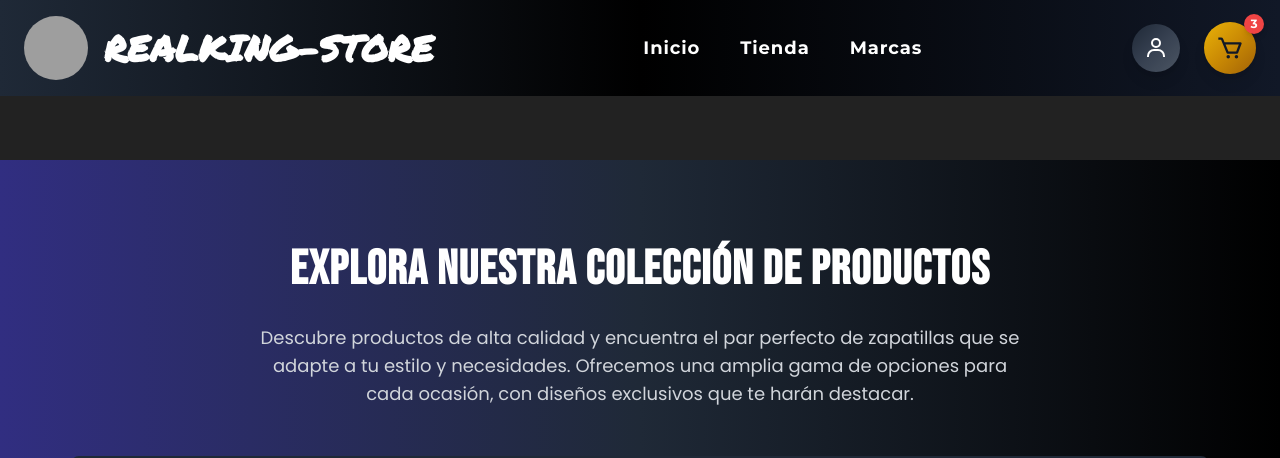
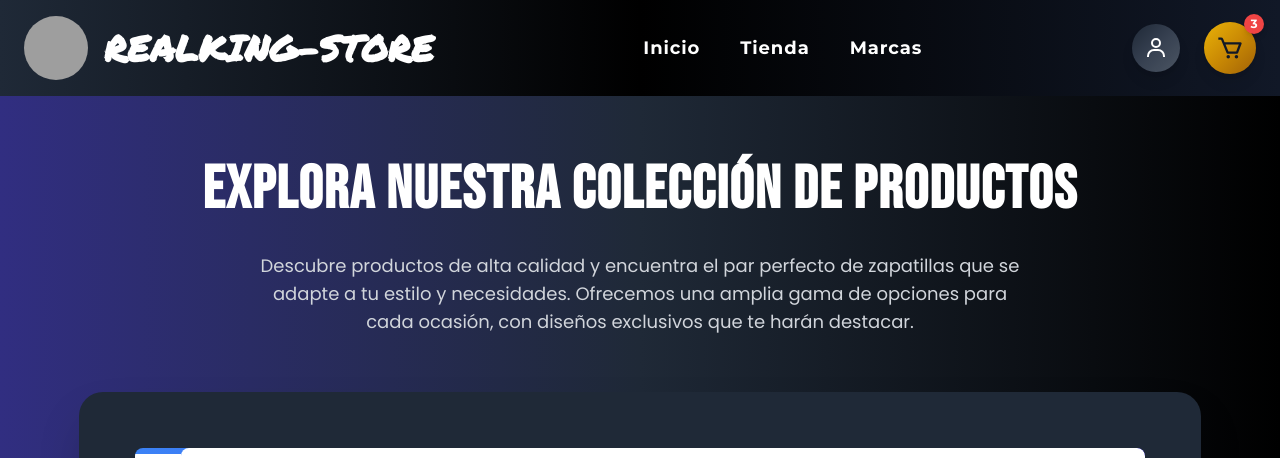
Before and after one commit to Flaviozr/flaviochiguay-grupo1-proyectofinal, a React (Vite) app: page /products in a window 1280 px wide. Shown: the top 458 px of the page. Built offline with nearby package versions, Linux system fonts and the light colour scheme; grey boxes are pictures that could not be loaded.

Commit message:
actualizacion search

```diff
--- a/src/components/Home/Home.jsx
+++ b/src/components/Home/Home.jsx
@@ -1,4 +1,5 @@
 import { Link } from "react-router-dom";
+
 
 export default function Home() {
     const banners = [
--- a/src/components/ItemList/ItemList.jsx
+++ b/src/components/ItemList/ItemList.jsx
@@ -2,15 +2,14 @@ import Item from "../Item/Item";
 import { getProducts } from "../../data/Zapatilla";
 import { useEffect, useState } from "react";
 import Loading from "../Loading/Loading";
-import Search from "../Search/Search"; // Asegúrate de importar el componente Search
+import Search from "../Search/Search";
 
 export default function ItemList({ initialProducts }) {
     const [products, setProducts] = useState(initialProducts || []);
     const [loading, setLoading] = useState(!initialProducts);
-    const [selectedCategory, setSelectedCategory] = useState(''); // Estado para la categoría seleccionada
-    const [searchQuery, setSearchQuery] = useState(''); // Estado para el término de búsqueda
+    const [selectedCategory, setSelectedCategory] = useState('');
+    const [searchQuery, setSearchQuery] = useState('');
 
-    // Función para manejar el cambio de categoría al hacer clic en un botón
     const handleCategoryClick = (category) => {
         setSelectedCategory(category);
     };
@@ -27,13 +26,12 @@ export default function ItemList({ initialProducts }) {
         }
     }, [initialProducts]);
 
-    // Filtrar productos por la categoría seleccionada
     const filteredProducts = products
         .filter((product) =>
-            product.title.toLowerCase().includes(searchQuery.toLowerCase()) // Filtrar por búsqueda
+            product.title.toLowerCase().includes(searchQuery.toLowerCase())
         )
         .filter((product) =>
-            selectedCategory ? product.category === selectedCategory : true // Filtrar por categoría
+            selectedCategory ? product.category === selectedCategory : true
         );
 
     return (
@@ -44,10 +42,9 @@ export default function ItemList({ initialProducts }) {
                 </div>
             ) : (
                 <div className="container mx-auto max-w-[1200px] p-4">
-                    {/* Componente de búsqueda */}
+
                     <Search setSearchQuery={setSearchQuery} />
 
-                    {/* Botones de categoría */}
                     <div className="mb-4 flex space-x-4">
                         <button
                             onClick={() => handleCategoryClick('')}
@@ -75,7 +72,6 @@ export default function ItemList({ initialProducts }) {
                         </button>
                     </div>
 
-                    {/* Lista de productos */}
                     <div className="grid gap-6 grid-cols-1 sm:grid-cols-2 md:grid-cols-3 lg:grid-cols-3">
                         {filteredProducts.map((prod) => (
                             <Item {...prod} key={prod.id} />
--- a/src/components/Products/Products.jsx
+++ b/src/components/Products/Products.jsx
@@ -2,24 +2,23 @@ import ItemList from "../ItemList/ItemList";
 
 export default function Product() {
     return (
-        <section className="bg-gradient-to-r from-indigo-900 via-gray-800 to-black py-20 mt-40"> {/* Aumentamos mt-40 y cambiamos fondo */}
-            <div className="container mx-auto max-w-[1170px] px-4">
+        <section className="bg-gradient-to-r from-indigo-900 via-gray-800 to-black py-20 mt-20"> {/* Mejoramos el mt-20 */}
+            <div className="container mx-auto max-w-[1170px] px-6">
                 {/* Título de la Sección */}
-                <h2 className="text-5xl font-extrabold text-center text-white mb-6 tracking-wide leading-tight">
+                <h2 className="text-5xl font-extrabold text-center text-white mb-8 tracking-wide leading-tight md:text-6xl">
                     Explora Nuestra Colección de Productos
                 </h2>
 
                 {/* Descripción de la Sección */}
-                <p className="text-center text-lg text-gray-300 mb-12 max-w-3xl mx-auto">
+                <p className="text-center text-lg text-gray-300 mb-14 max-w-3xl mx-auto">
                     Descubre productos de alta calidad y encuentra el par perfecto de zapatillas que se adapte a tu estilo
                     y necesidades. Ofrecemos una amplia gama de opciones para cada ocasión, con diseños exclusivos que te harán destacar.
                 </p>
 
-               {/* Lista de Productos */}
-<div className="bg-gray-800 rounded-lg shadow-lg p-8 transform hover:scale-105 transition-all duration-500 hover:shadow-xl hover:shadow-yellow-500/50">
-    <ItemList />
-</div>
-
+                {/* Lista de Productos */}
+                <div className="bg-gray-800 rounded-3xl shadow-2xl p-10 transform transition-all duration-500 hover:scale-105 hover:shadow-2xl hover:shadow-yellow-500/50">
+                    <ItemList />
+                </div>
             </div>
         </section>
     );
--- a/src/data/Zapatilla.jsx
+++ b/src/data/Zapatilla.jsx
@@ -29,7 +29,7 @@ export const products = [
             price: '80.990',
             stock: 10,
             sizes: ['42','43','44'],
-            category: '<nino'
+            category: 'nino'
         },
 
         {
```
